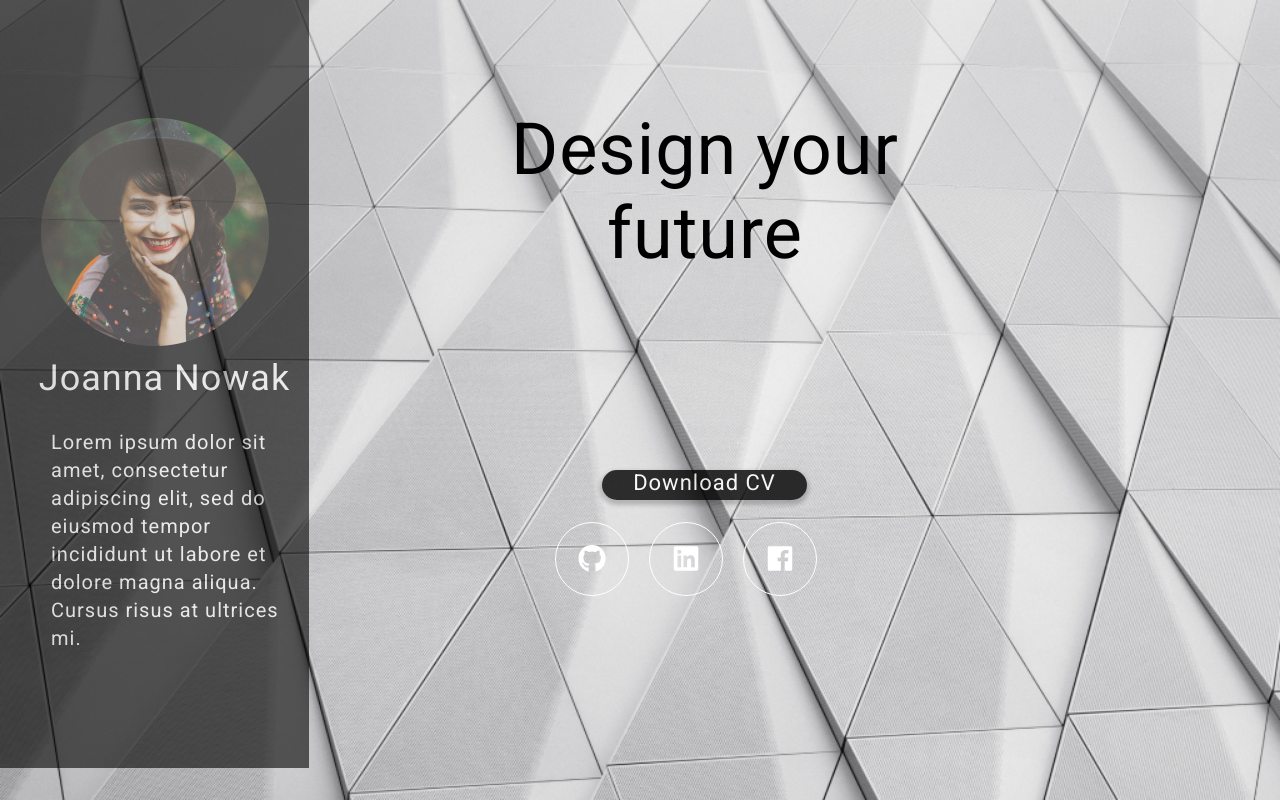
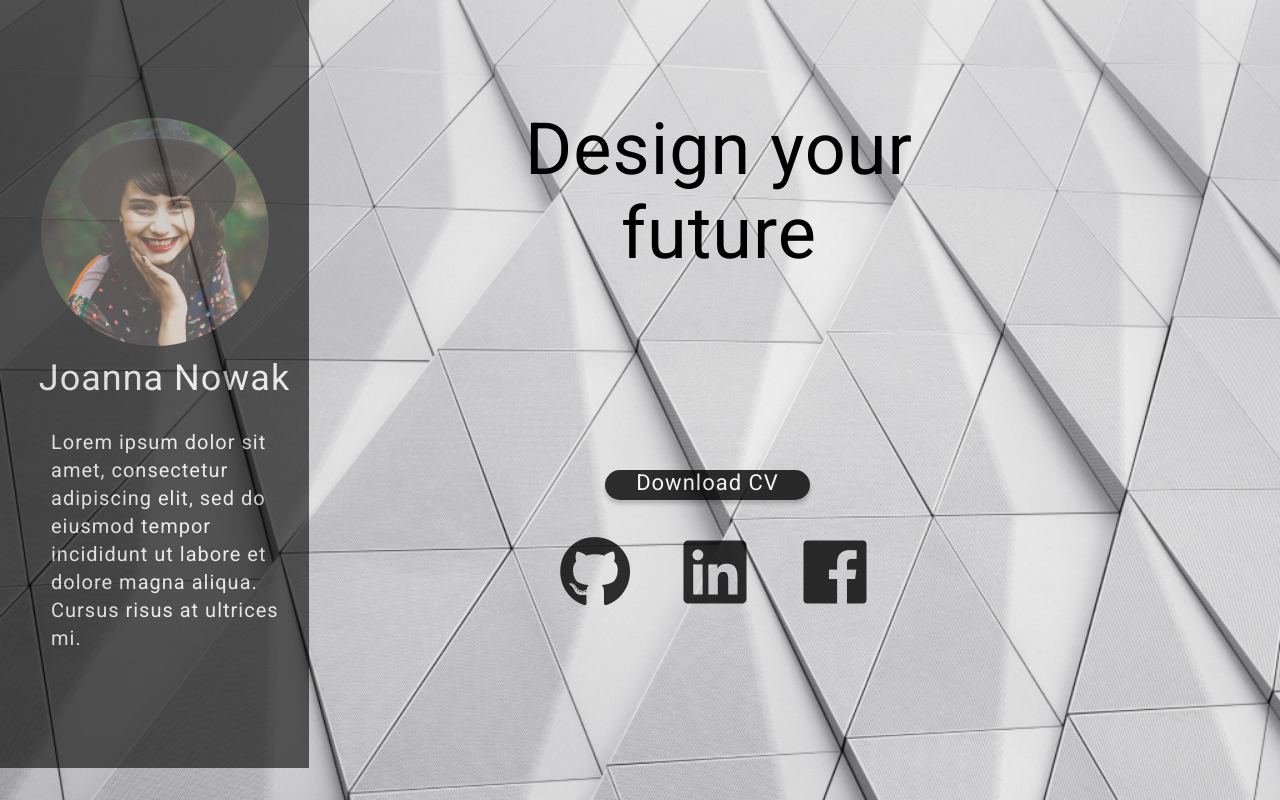
Before and after one commit to Oktawian-L/Mockup-1---Figma, a PHP site: page / in a window 1280 px wide. Run offline with PHP 8.4, Linux system fonts and the light colour scheme; some libraries are stand-ins or nearby versions.

Commit message:
Better positions for elementes

```diff
--- a/style.css
+++ b/style.css
@@ -11,7 +11,7 @@ body
 }
 a
 {
-  color: #fff;
+  color:#000000;
   outline: 0;
   text-decoration: none;
 }
@@ -36,9 +36,7 @@ a
 }
 .nazw
 {
-/*
-Letter Spacing: 5%
-*/
+
     position: absolute;
     top: 347px;
     left: 8px;
@@ -69,7 +67,6 @@ Letter Spacing: 5%
     font-weight: 100;
     text-align: left;
     letter-spacing: 1px;
-
     color:#FFFFFF;
 
 }
@@ -77,7 +74,7 @@ Letter Spacing: 5%
 {
     position: absolute;
     top: 108px;
-    left: 491px;
+    left: 505px;
     width: 428px;
     height: 248px;
 
@@ -91,27 +88,14 @@ Letter Spacing: 5%
 }
 .cv-button
 {
-    /*
-H: 50px
-
-
-Blend: Pass Through
-Fill: Solid
-#000000
-Stroke: Solid
-Align: Inside
-Width: 1px
-#000000
-Effect: Drop Shadow
-Radius: 4px
-Offset: 0px, 4px
-rgba(0, 0, 0, 0.25)
-*/
+    /*X: 602px
+Y: 470px*/
     font-family: 'Roboto', sans-serif;
+    background-blend-mode: multiply;
 
     position: absolute;
     top: 470px;
-    left: 602px;
+    left: 605px;
     width: 205px;
     height: 30px;
 
@@ -125,45 +109,17 @@ rgba(0, 0, 0, 0.25)
     opacity: 0.8;
     color:#FFFFFF;
     background-color: #000000;
-    /*Radius: 4px
-Offset: 0px, 4px*/
-   box-shadow: 0px 3px 4px 2px rgba(0, 0, 0, 0.25);
+
+    box-shadow: 0px 4px 4px rgba(0, 0, 0, 0.25);
 }
 .cv-button:hover
 {
     cursor: pointer;
     background-color:#F7E545;
-
-    box-shadow: 0px 4px 4x 2px rgba(0, 0, 0, 0.25);
+    box-shadow: 0px 4px 4px rgba(0, 0, 0, 0.25);
 }
 .cv-button-text
 {
-/*
-X: 634px
-Y: 432px
-W: 141px
-H: 26px
-X Constraint: Left
-Y Constraint: Top
-Font Family: Roboto
-Font Style: Thin
-Font Size: 22px
-Line Height: 26px
-Align: Center
-Letter Spacing: 5%
-Fill: Solid
-#FFFFFF
-Stroke: Solid
-Align: Outside
-Width: 1px
-#FFFFFF
-Effect: Drop Shadow
-Radius: 4px
-Offset: 0px, 4px
-rgba(0, 0, 0, 0.25)
-
-*/
-
     font-size: 22px;
 }
 
@@ -173,29 +129,34 @@ rgba(0, 0, 0, 0.25)
     justify-content: center;
     position: absolute;
     top: 522px;
-  left:545px;
+    left: 535px;
 }
 
 .nav-item
 {
+    display: block;
+    top:25%;
+    position: relative;
+
+    font-size: 72px;
     transition: all 0.3s ease-in-out;
-  border-radius: 100%;
-  border: solid 1px #fff;
-  width: 72px;
-  height: 72px;
+
+    border-radius: 130px;
+
+    opacity: 0.8;
+    height: 100px;
+    width: 100px;
     margin: 0 10px;
     display: flex;
     align-items: center;
     justify-content: center;
+
+
+
 }
 
-.nav-item:hover
+.nav-item a:hover
 {
     cursor: pointer;
-  background-color: rgba(255, 255, 255, 0.175);
+    color:#F7E545;
 }
-
-.nav-item a
-{
-  font-size: 28px;
-}
```
Lines whose indentation alone changed are shown as unchanged.
